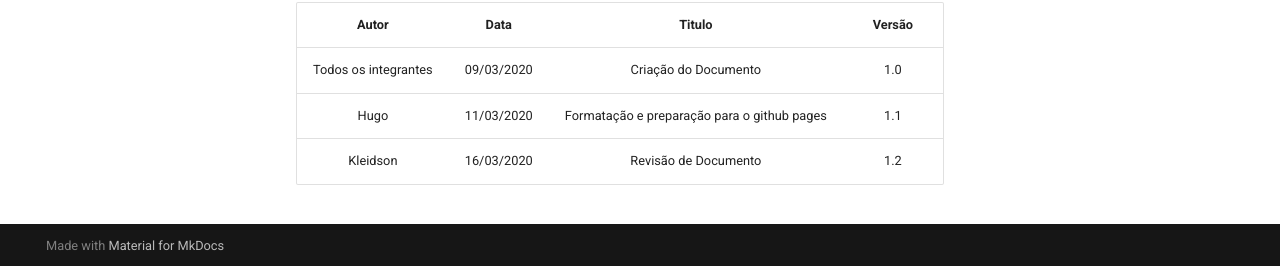
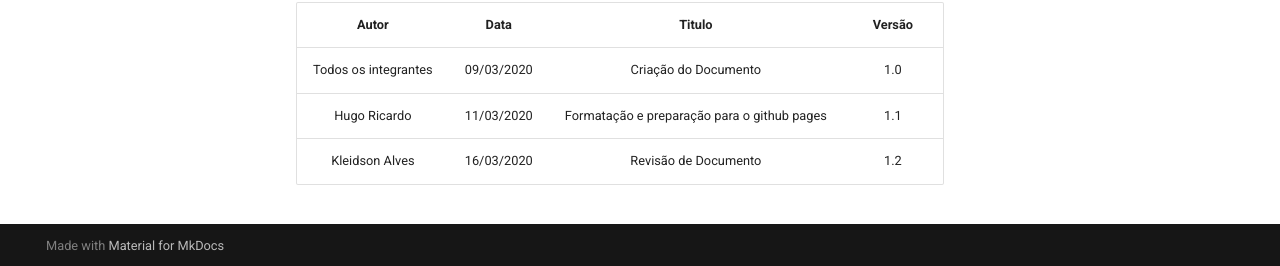
Before and after one commit to Requisitos-de-Software/2020.2-Coronavirus-SUS, an MkDocs documentation site: the page built from docs/elicitacao/moscow.md, in a window 1280 px wide and 900 px high, scrolled down 2392 px. Shown: the part 631-897 px from the top of the window. Built offline with MkDocs 1.6.1 and Material for MkDocs 9.7.7, drawn with Linux system fonts in a browser that asks for light colours.

Commit message:
padronizando nomeação de integrantes

```diff
--- a/docs/elicitacao/moscow.md
+++ b/docs/elicitacao/moscow.md
@@ -89,5 +89,5 @@ RF14 |Apresentar notícias locais
 | Autor     | Data       | Titulo     | Versão     |
 | :--------:| :--------: | :--------: | :--------: |
 | Todos os integrantes | 09/03/2020     | Criação do Documento | 1.0
-| Hugo | 11/03/2020     | Formatação e preparação para o github pages | 1.1 |
-| Kleidson | 16/03/2020 | Revisão de Documento| 1.2|
+| Hugo Ricardo | 11/03/2020     | Formatação e preparação para o github pages | 1.1 |
+| Kleidson Alves | 16/03/2020 | Revisão de Documento| 1.2|
```
